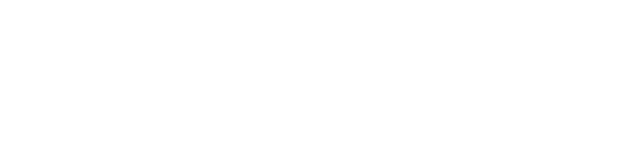
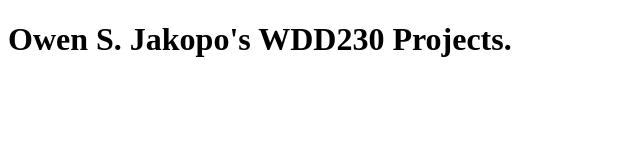
Before and after one commit to owensjakopo/wdd230, a plain HTML site: page index.html in a window 1280 px wide. Shown: the whole page, without its empty margins (0-640 px from the left). Drawn offline with Linux system fonts and the light colour scheme.

Commit message:
H1 added

```diff
--- a/index.html
+++ b/index.html
@@ -5,8 +5,11 @@
     <meta http-equiv="X-UA-Compatible" content="IE=edge">
     <meta name="viewport" content="width=device-width, initial-scale=1.0">
     <title>WDD230 Projects</title>
+    <link rel="stylesheet" href="styles/style.css">
 </head>
 <body>
-
+    <header>
+        <h1>Owen S. Jakopo's WDD230 Projects.</h1>
+    </header>
 </body>
 </html>
```
